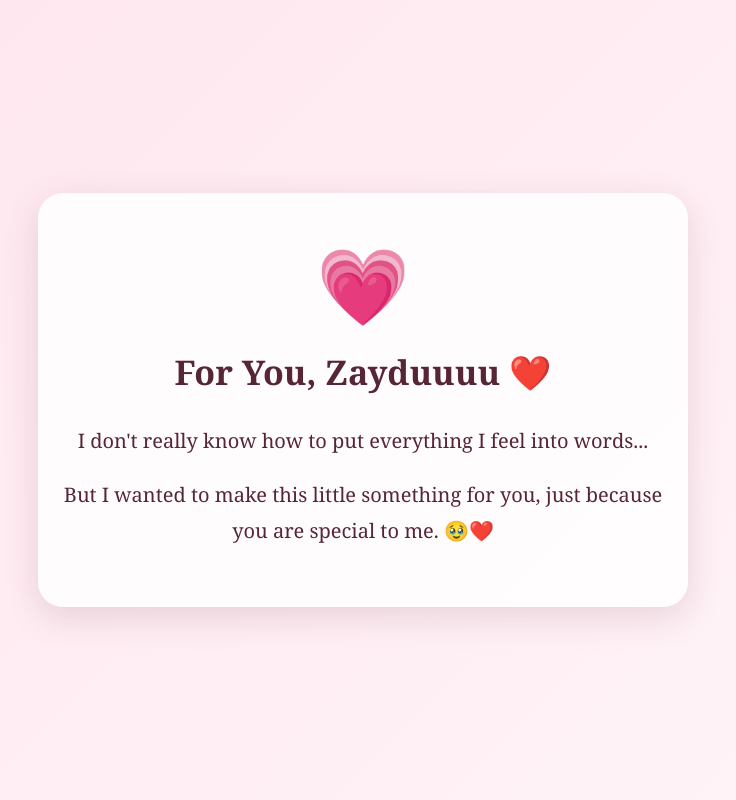
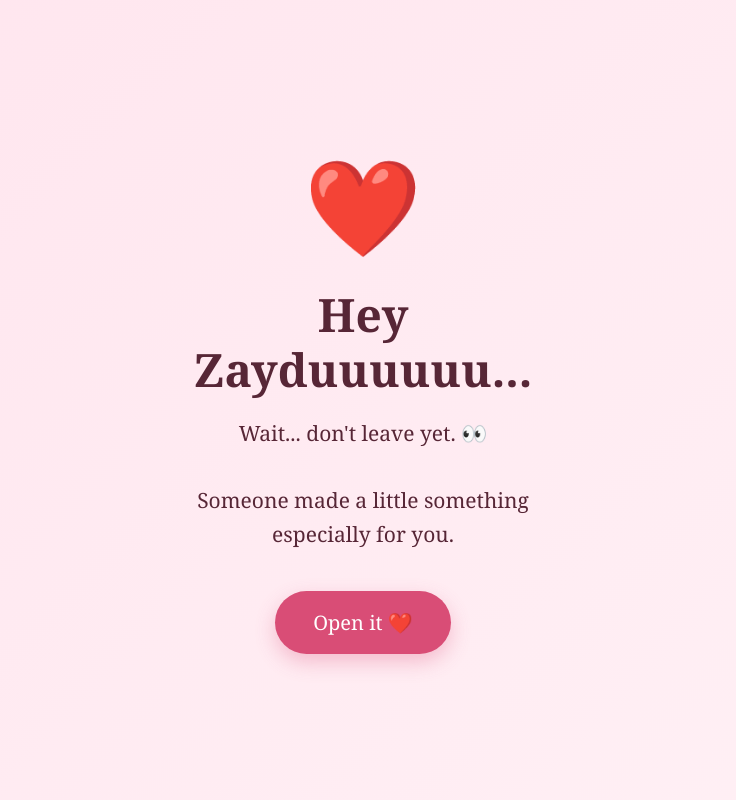
Before and after one commit to justforyouzaydkhan/Boyfriend-s-day, a plain HTML site: page index.html in a window 1280 px wide. Shown: the top 800 px of the page, without its empty margins (277-1013 px from the left). Drawn offline with Linux system fonts and the light colour scheme.

Commit message:
Update index.html

```diff
--- a/index.html
+++ b/index.html
@@ -7,12 +7,16 @@
 
 <meta name="viewport" content="width=device-width, initial-scale=1.0">
 
-  <title>For You ❤️</title>
+<title>A Little Something For You ❤️</title>
 
 <style>
 
 * {
   box-sizing: border-box;
+}
+
+html {
+  scroll-behavior: smooth;
 }
 
 body {
@@ -22,59 +26,108 @@
   background: linear-gradient(135deg, #ffe5ee, #fff5f8);
   color: #572636;
   text-align: center;
+}
 
+.page {
+  min-height: 100vh;
+  padding: 40px 20px;
+  display: flex;
+  flex-direction: column;
+  justify-content: center;
+  align-items: center;
+}
+
+.heart {
+  font-size: 85px;
+  margin-bottom: 15px;
+  animation: heartbeat 1.5s infinite;
+}
+
+@keyframes heartbeat {
+
+  0%, 100% {
+    transform: scale(1);
+  }
+
+  50% {
+    transform: scale(1.12);
+  }
+
+}
+
+h1 {
+  font-size: 46px;
+  margin: 10px 0 20px;
+  line-height: 1.2;
+}
+
+.subtitle {
+  font-size: 21px;
+  line-height: 1.6;
+  margin-bottom: 40px;
+}
+
+.open-button {
+  display: inline-block;
+  text-decoration: none;
+  background: #d94d76;
+  color: white;
+  padding: 18px 38px;
+  font-size: 20px;
+  font-family: Georgia, serif;
+  border-radius: 50px;
+  box-shadow: 0 8px 20px rgba(217,77,118,0.3);
+}
+
+.message {
+  min-height: 100vh;
+  padding: 40px 20px;
   display: flex;
   justify-content: center;
   align-items: center;
-
-      padding: 30px 20px;
 }
 
 .message-box {
   max-width: 650px;
   width: 100%;
-
-      background: rgba(255, 255, 255, 0.85);
-
+  background: rgba(255,255,255,0.85);
   padding: 40px 25px;
-
   border-radius: 25px;
-
-      box-shadow:
-        0 10px 35px rgba(100, 40, 60, 0.15);
+  box-shadow: 0 10px 35px rgba(100,40,60,0.15);
 }
 
-    .heart {
-      font-size: 75px;
-      margin-bottom: 15px;
+.message-box h2 {
+  font-size: 36px;
+  margin-top: 0;
+  margin-bottom: 25px;
 }
 
-    h1 {
-      font-size: 34px;
-      line-height: 1.3;
-      margin-top: 0;
-      margin-bottom: 28px;
-    }
-
-    p {
+.message-box p {
   font-size: 20px;
   line-height: 1.8;
   margin: 18px 0;
 }
 
-    @media (max-width: 600px) {
+@media (max-width:600px) {
 
   .heart {
-        font-size: 65px;
+    font-size: 75px;
   }
 
   h1 {
-        font-size: 29px;
+    font-size: 40px;
   }
 
-      p {
+  .subtitle {
+    font-size: 19px;
+  }
+
+  .message-box h2 {
+    font-size: 31px;
+  }
+
+  .message-box p {
     font-size: 18px;
-        line-height: 1.7;
   }
 
 }
@@ -85,15 +138,53 @@
 
 <body>
 
+<!-- FIRST PAGE -->
+
+<section class="page">
+
+  <div class="heart">
+    ❤️
+  </div>
+
+  <h1>
+    Hey<br>
+    Zayduuuuuu...
+  </h1>
+
+  <div class="subtitle">
+
+    Wait... don't leave yet. 👀
+
+    <br><br>
+
+    Someone made a little something
+
+    <br>
+
+    especially for you.
+
+  </div>
+
+  <a class="open-button" href="#message">
+    Open it ❤️
+  </a>
+
+</section>
+
+
+<!-- SECOND PAGE -->
+
+<section class="message" id="message">
+
   <div class="message-box">
 
     <div class="heart">
       💗
     </div>
 
-    <h1>
+    <h2>
       For You, Zayduuuu ❤️
-    </h1>
+    </h2>
 
     <p>
       I don't really know how to put everything I feel into words...
@@ -105,6 +196,8 @@
 
   </div>
 
+</section>
+
 </body>
 
 </html>
```
Lines whose indentation alone changed are shown as unchanged.
